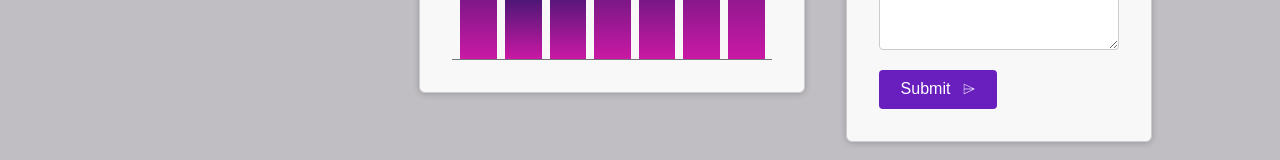
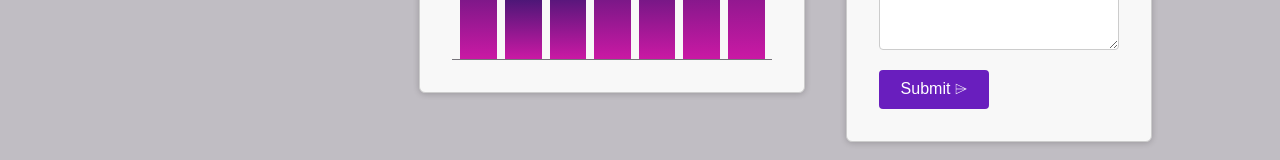
Before and after one commit to naveen-v-v/server-management-app, an Angular app: page / in a window 1280 px wide. Shown: the part 376-536 px from the top of the page. Built offline with nearby package versions, Linux system fonts and the light colour scheme.

Commit message:
ng-content select element

```diff
--- a/src/app/dashboard/tickets/new-ticket/new-ticket.component.html
+++ b/src/app/dashboard/tickets/new-ticket/new-ticket.component.html
@@ -8,9 +8,9 @@
     <textarea name="request" id="request" rows="3"></textarea>
   </p>
   <p>
-    <button>
-      <span> Submit </span>
-      <span class="icon"> ⌲ </span>
+    <button appButton>
+      Submit
+      <span ngProjectAs="icon">⌲</span>
     </button>
   </p>
 </form>
--- a/src/app/header/header.component.html
+++ b/src/app/header/header.component.html
@@ -12,7 +12,10 @@
         <a href="/">Management</a>
       </li>
       <li>
-        <button appButton></button>
+        <button appButton>
+          Logout
+          <span ngProjectAs="icon">→</span>
+        </button>
       </li>
     </ul>
   </nav>
--- a/src/app/shared/button/button.component.html
+++ b/src/app/shared/button/button.component.html
@@ -1,2 +1,6 @@
-<span> Logout </span>
-<span class="icon"> → </span>
+<span>
+  <ng-content />
+</span>
+<span class="icon">
+  <ng-content select="icon" />
+</span>
```
